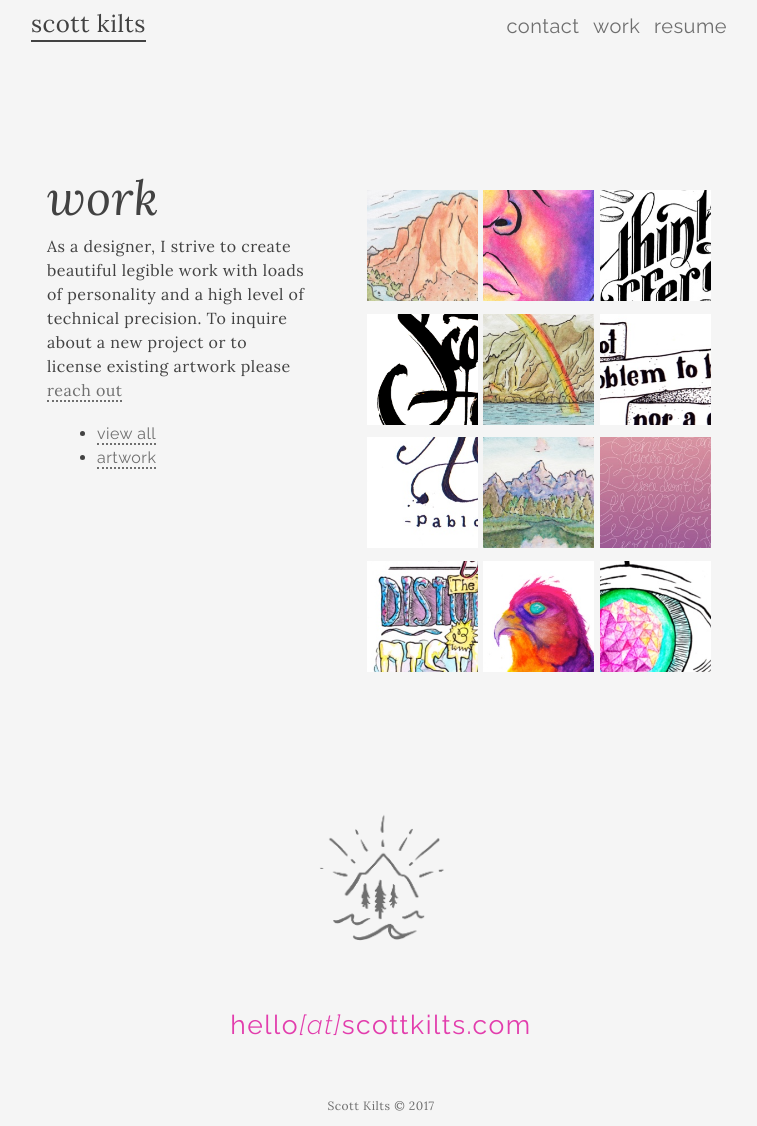
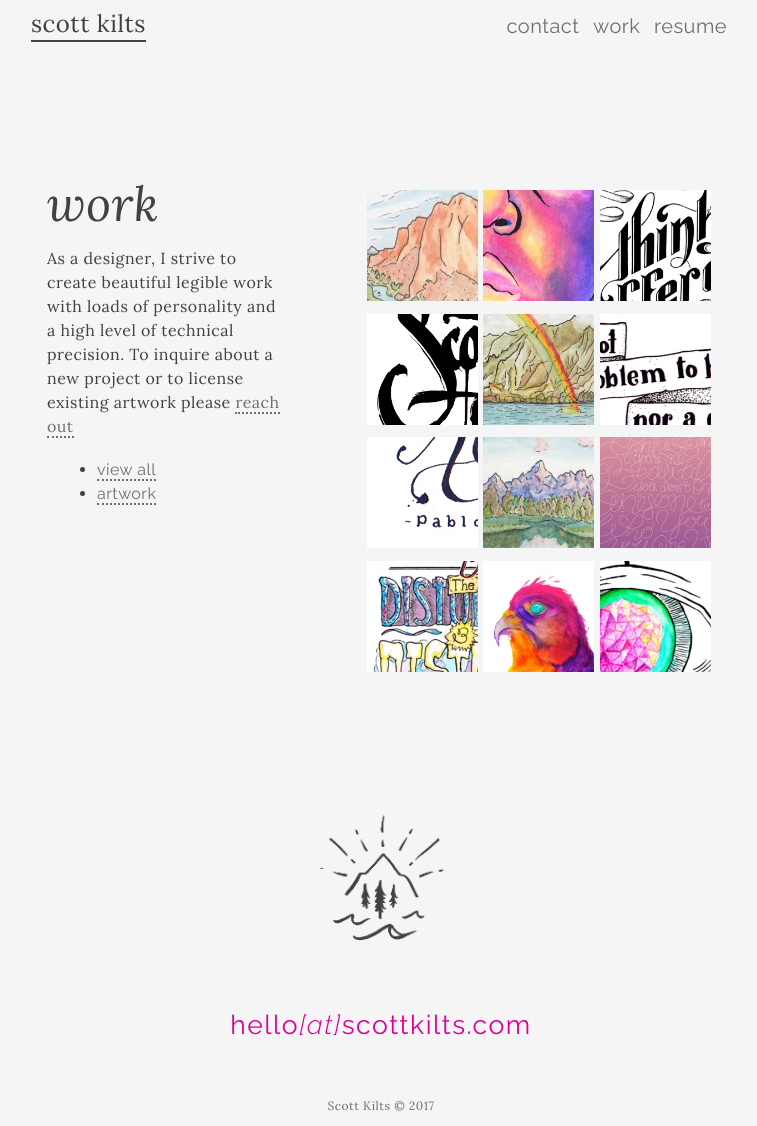
Before and after one commit to sjkilts/sjkilts.github.iold, a Jekyll site: the page built from portfolio.md, in a window 1280 px wide and 1126 px high. Shown: the whole window, without its empty margins (259-1016 px from the left). Built offline with Jekyll 4.4.1, drawn with Linux system fonts in a browser that asks for light colours; nearby versions of some CDN libraries.

Commit message:
M resume description update - footer link opacity - post-header line-height

```diff
--- a/_data/resume.yml
+++ b/_data/resume.yml
@@ -18,8 +18,7 @@
   - employer:  M Agency
     title:   Designer / Developer
     date:  2016-2017
-    description:  Promote client business using illustration, print and web design.
-                  Responsible for ux/ui, seo and full-stack development.
+    description:  Manage and coordinate a small team promoting client business using illustration, print and web design, development and UX strategies.
 
   - employer:  Apache Pine
     title:   Design Director
--- a/_sass/_layout.scss
+++ b/_sass/_layout.scss
@@ -217,6 +217,9 @@
 }
 & div.footer-wrapper {
 margin: 0 auto;
+& a {
+opacity: 1.0;
+}
 & ul.links {
 text-align: center;
 padding-bottom: 65px;
@@ -334,7 +337,7 @@
 font-family: 'Lora', serif;
 font-style: italic;
 font-size: 3rem;
-line-height: 2.5rem;
+line-height: 3.25rem;
 padding-top: 1em;
 border-bottom: none;
 //color: $theme-color;
@@ -531,8 +534,11 @@
 margin-left: 1em;
 top: 0px;
 float: left;
-width: calc(9em + 9vw);
+width: calc(7.5em + 9vw);
 z-index: 1;
+@include media-query($on-laptop) {
+width: calc(11em + 9vw);
+    }
 @include media-query ($on-palm) {
 display: none;
     }
```
Also changed, not shown: _portfolio/client/apache-pine.md (+1 -0 lines).
